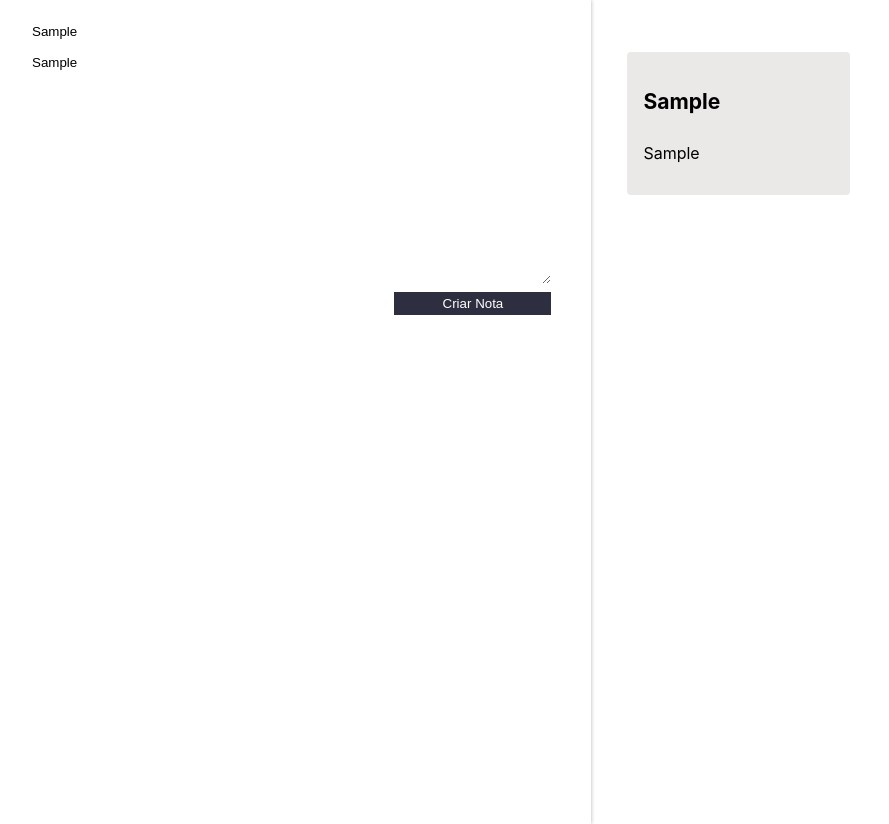
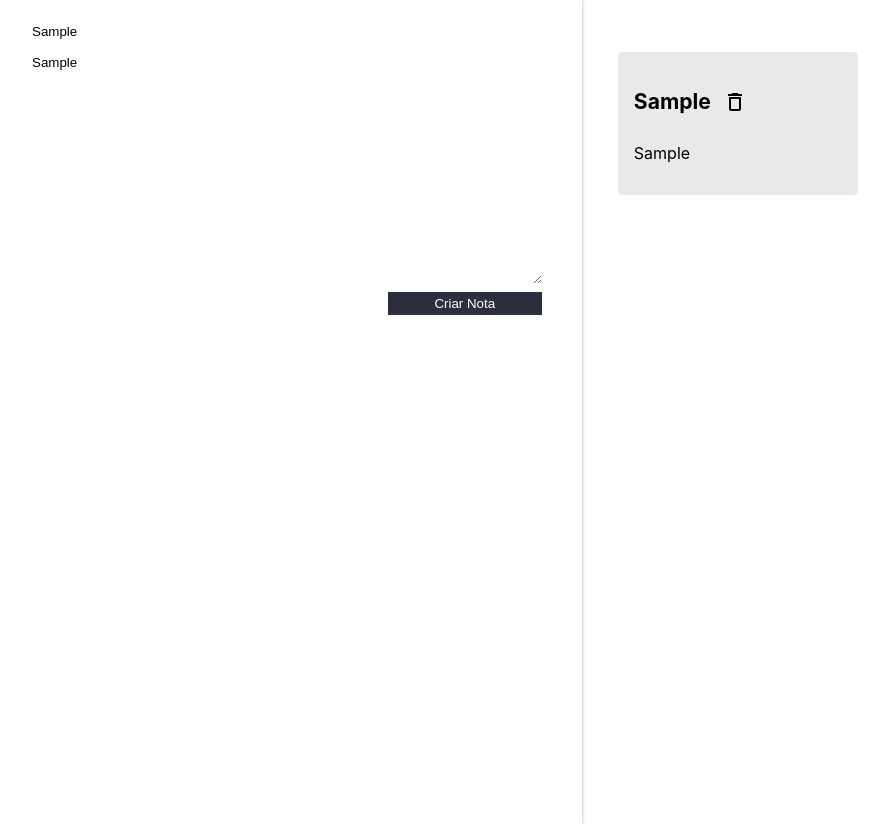
Before and after one commit to leosec/ceep, a React (Create React App) app: page / in a window 1280 px wide. Both pictures are taken after typing "Sample", "Sample" into the empty fields and a click on the button "Criar Nota". Shown: the whole page, without its empty margins (12-901 px from the left). Built offline with nearby package versions, Linux system fonts and the light colour scheme.

Commit message:
Implementação botão de exclusão de nota.

```diff
--- a/src/App.js
+++ b/src/App.js
@@ -22,12 +22,20 @@ class App extends Component {
     this.setState(novoEstado)
   }
 
+  deletarNota(indice){
+    let arrayNotas = this.state.notas;
+    arrayNotas.splice(indice,1);
+
+    this.setState({notas:arrayNotas})
+  }
 
   render(){
     return (
       <section className="conteudo">
         <FormularioCadastro criarNota={this.criarNota.bind(this)} />
-        <ListaDeNotas notas={this.state.notas}/>
+        <ListaDeNotas
+        apagarNota={this.deletarNota.bind(this)}
+        notas={this.state.notas}/>
       </section>
     );
   }
--- a/src/components/CardNota/CardNota.jsx
+++ b/src/components/CardNota/CardNota.jsx
@@ -1,15 +1,23 @@
 import { Component } from "react";
 import "./estilo.css";
+import {ReactComponent as DeleteSVG} from "../../assets/delete.svg";
 
 export class CardNota extends Component {
+
+    apagar(){
+        const indice = this.props.indice;
+        this.props.apagarNota(indice);
+    }
 
     render() {
         return (
             <section className="card-nota">
                 <header className="card-nota_cabecalho">
                     <h3 className="card-nota_titulo">{this.props.titulo}</h3>
+                    <DeleteSVG onClick={this.apagar.bind(this)}/>
                 </header>
                 <p className="card-nota_texto">{this.props.texto}</p>
+
             </section>
         );
     }
--- a/src/components/ListaDeNotas/ListaDeNotas.jsx
+++ b/src/components/ListaDeNotas/ListaDeNotas.jsx
@@ -10,7 +10,10 @@ export default class ListaDeNotas extends Component {
                 {this.props.notas.map((nota, index) => {
                     return (
                         <li className="lista-notas_item" key={index}>
-                            <CardNota titulo={nota.titulo} texto={nota.texto} />
+                            <CardNota
+                            indice={index}
+                            apagarNota={this.props.apagarNota}
+                            titulo={nota.titulo} texto={nota.texto} />
                         </li>
                     );
                 })}
```
Also changed, not shown: src/assets/delete.svg (added).
